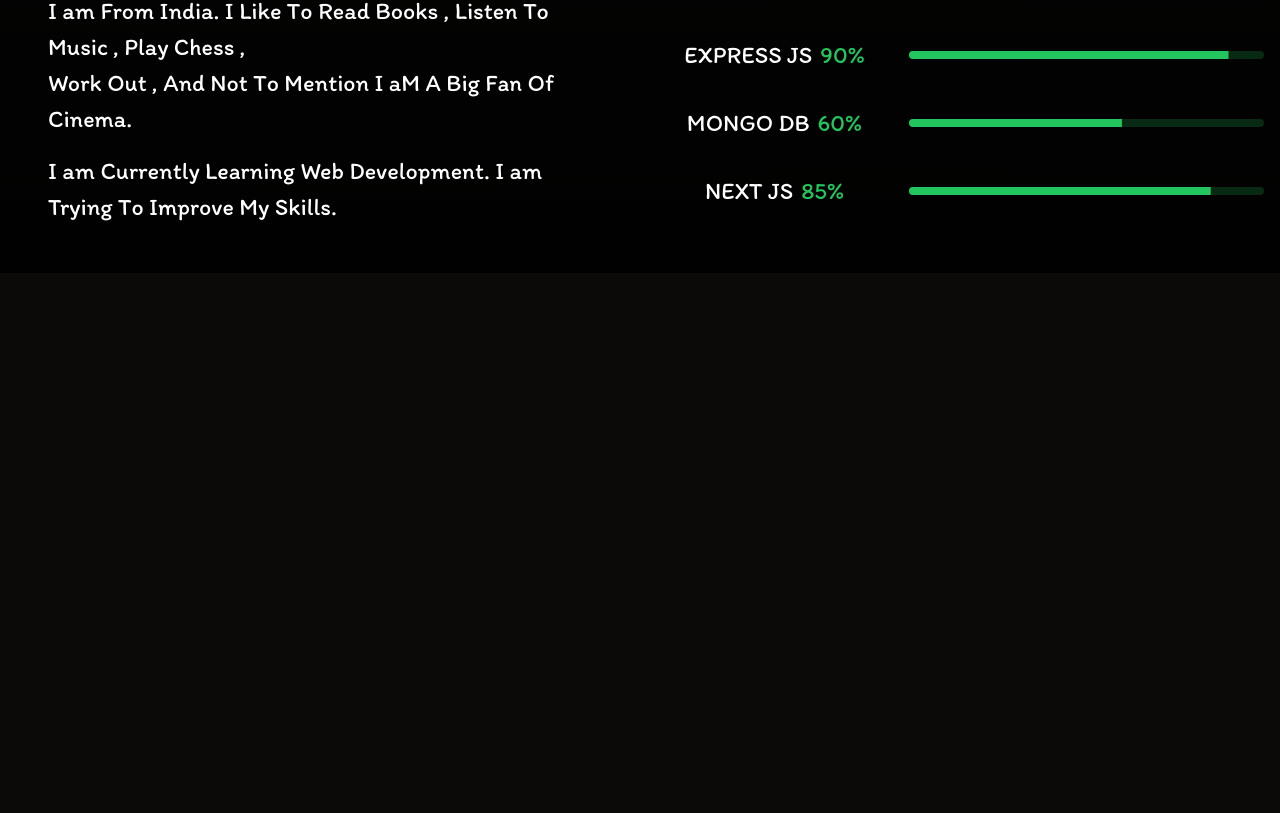
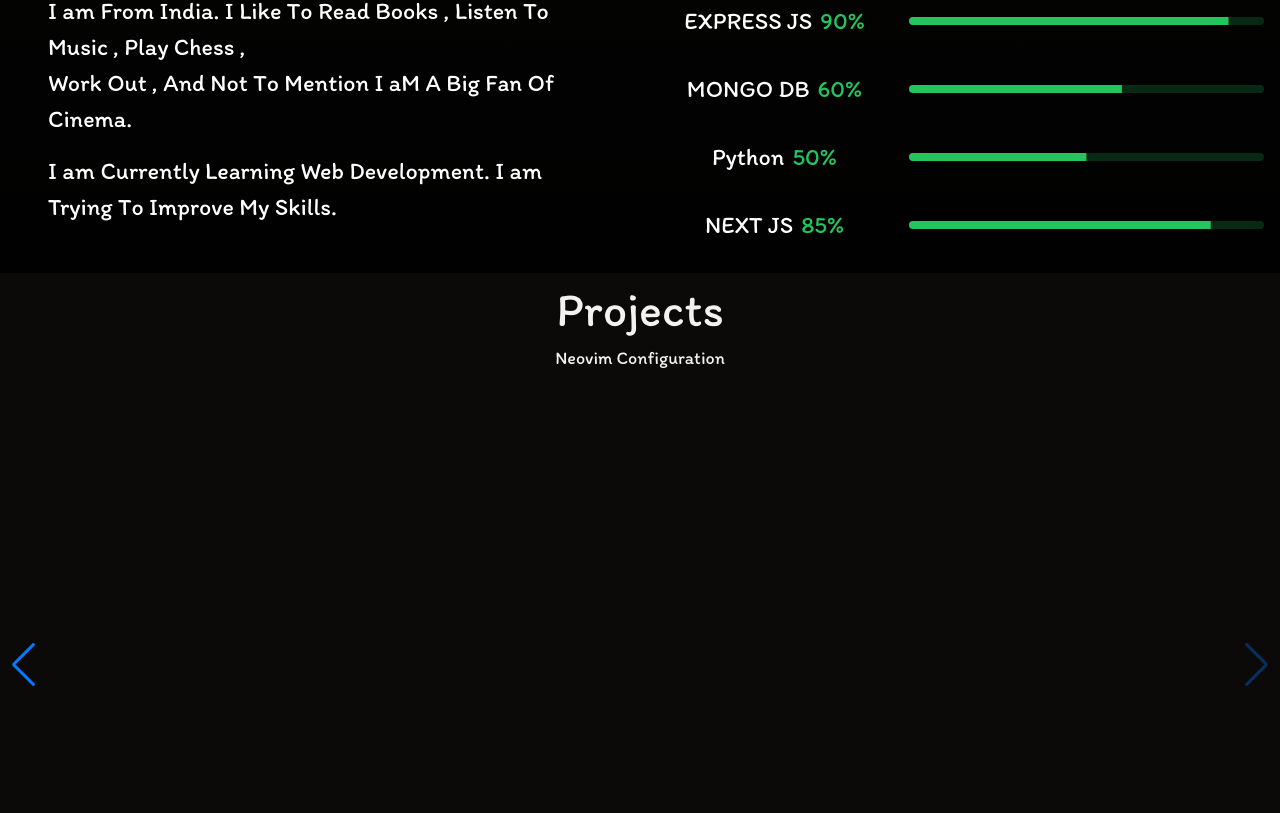
Before and after one commit to gyan-cell/portfolio, a Next.js app: page / in a window 1280 px wide. Shown: the part 1167-1980 px from the top of the page. Before the commit the page ends 1440 px from the top, so only its background shows below. Built offline with nearby package versions, Linux system fonts and the light colour scheme; a web font is replaced by a local one.

Commit message:
Initial Project Folder

```diff
--- a/components/client/ProjectStuff.tsx
+++ b/components/client/ProjectStuff.tsx
@@ -0,0 +1,70 @@
+"use client"
+import React, { useRef } from 'react'
+import { Swiper, SwiperSlide } from 'swiper/react'
+// import required modules
+import { Autoplay, Pagination, Navigation } from 'swiper/modules';
+import 'swiper/css';
+import 'swiper/css/pagination';
+import 'swiper/css/navigation';
+
+
+const projectArray = [
+  {
+    name: "Neovim Configuration",
+    desc: "Neovim Configuration",
+    image: "/images/wallhaven-p2myjp.jpg",
+    sourceCode: "https://github.com/gyan-cell/nvim",
+    livePreview: "https://gyan-cell.github.io/nvim/"
+  },
+  {
+    name: "Neovim Configuration",
+    desc: "Neovim Configuration",
+    image: "/images/wallhaven-p2myjp.jpg",
+    sourceCode: "https://github.com/gyan-cell/nvim",
+    livePreview: "https://gyan-cell.github.io/nvim/"
+  }
+  ,
+  {
+    name: "Neovim Configuration",
+    desc: "Neovim Configuration",
+    image: "/images/wallhaven-p2myjp.jpg",
+    sourceCode: "https://github.com/gyan-cell/nvim",
+    livePreview: "https://gyan-cell.github.io/nvim/"
+  }
+
+]
+
+const ProjectStuff = () => {
+
+
+  return (<>
+    <Swiper
+      spaceBetween={30}
+      centeredSlides={true}
+      autoplay={{
+        delay: 2500,
+        disableOnInteraction: false,
+      }}
+      pagination={{
+        clickable: true,
+      }}
+      navigation={true}
+      modules={[Autoplay, Pagination, Navigation]}
+      className="mySwiper"
+    >
+      {
+        projectArray.map((item, index) => {
+          return (
+            <SwiperSlide
+              key={index}>
+              <div className='projectSlideContainer' >{item.name}</div>
+            </SwiperSlide>)
+        })
+      }
+    </Swiper>
+  </>
+
+  )
+}
+
+export default ProjectStuff
--- a/components/server/About/About.tsx
+++ b/components/server/About/About.tsx
@@ -37,6 +37,10 @@ const About = () => {
           <div className='skillProgress'  ><Progress value={60} /></div>
         </div>
         <div className='skills'  >
+          <div className='skillName'  >Python <span  >50%</span>  </div>
+          <div className='skillProgress'  ><Progress value={50} /></div>
+        </div>
+        <div className='skills'  >
           <div className='skillName'  >NEXT JS <span  >85%</span>  </div>
           <div className='skillProgress'  ><Progress value={85} /></div>
         </div>
--- a/components/server/projects/Projects.tsx
+++ b/components/server/projects/Projects.tsx
@@ -1,11 +1,15 @@
 import React from 'react'
 import "./projects.scss"
-import { ProjectTabs } from './ProjectTab'
+import ProjectStuff from '@/components/client/ProjectStuff'
 
 const Projects = () => {
   return (
     <>
       <div id="projects"  >
+        <div className='projectSection'  >
+          <h1>Projects</h1>
+        </div>
+        <ProjectStuff />
       </div>
     </>
   )
--- a/components/server/projects/projects.scss
+++ b/components/server/projects/projects.scss
@@ -1,9 +1,69 @@
 @import url('https://fonts.googleapis.com/css2?family=Caveat:wght@400..700&family=Itim&family=Jacquarda+Bastarda+9&family=Roboto+Mono:ital,wght@0,100..700;1,100..700&display=swap');
 
 #projects {
+  font-family: 'Itim', cursive;
+  height: 40rem;
+}
+
+
+.projectSection {
   display: flex;
+  justify-content: center;
+  align-items: center;
+
+  >h1 {
+    font-size: 3rem;
+  }
+}
+
+.swiper {
   width: 100%;
+  height: 100%;
+}
+
+.swiper-slide {
+  text-align: center;
+  font-size: 18px;
+
+  /* Center slide text vertically */
+  display: flex;
   justify-content: center;
-  align-items: flex-start;
-  font-family: 'Itim', cursive;
+  align-items: center;
 }
+
+.swiper-slide img {
+  display: block;
+  width: 100%;
+  height: 100%;
+  object-fit: cover;
+}
+
+.autoplay-progress {
+  position: absolute;
+  right: 16px;
+  bottom: 16px;
+  z-index: 10;
+  width: 48px;
+  height: 48px;
+  display: flex;
+  align-items: center;
+  justify-content: center;
+  font-weight: bold;
+  color: var(--swiper-theme-color);
+}
+
+.autoplay-progress svg {
+  --progress: 0;
+  position: absolute;
+  left: 0;
+  top: 0px;
+  z-index: 10;
+  width: 100%;
+  height: 100%;
+  stroke-width: 4px;
+  stroke: var(--swiper-theme-color);
+  fill: none;
+  stroke-dashoffset: calc(125.6px * (1 - var(--progress)));
+  stroke-dasharray: 125.6;
+  transform: rotate(-90deg);
+}
```
